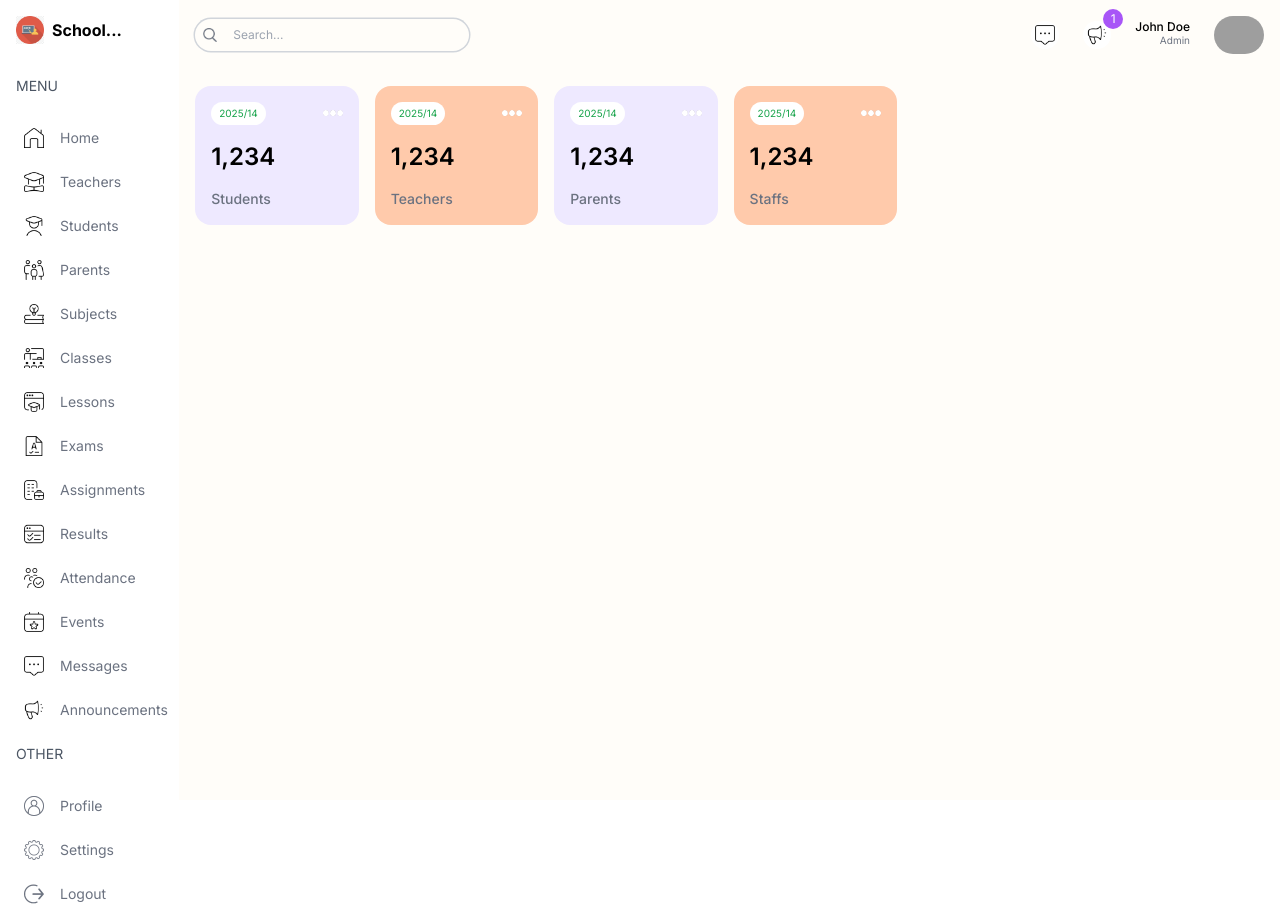
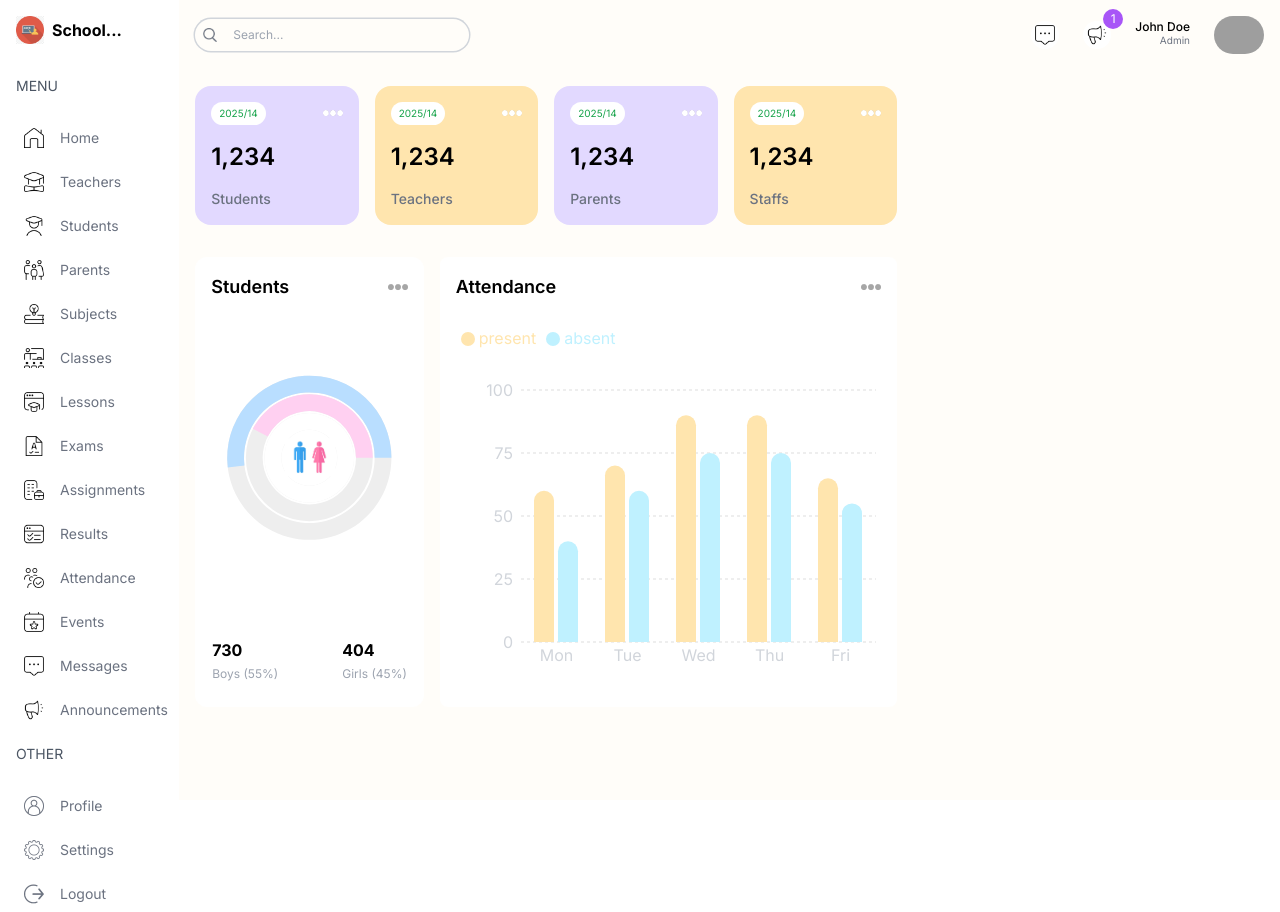
Before and after one commit to 66025997/School-Dashboard, a Next.js app: page /admin in a window 1280 px wide. Built offline with nearby package versions, Linux system fonts and the light colour scheme; grey boxes are pictures that could not be loaded.

Commit message:
chart with Re-chart -RadialBarChart -SimpleBarChart

```diff
--- a/src/app/(dashboard)/admin/page.tsx
+++ b/src/app/(dashboard)/admin/page.tsx
@@ -1,4 +1,6 @@
 import UserCard from "@/components/UserCard";
+import CountChart from "@/components/CountChart";
+import AttendanceChart from "@/components/AttendanceChart";
 
 const AdminPage = () => {
     return (
@@ -16,9 +18,11 @@ const AdminPage = () => {
                 <div className="flex gap-4 flex-col lg:flex-row">
                     {/* COUNT CHART */}
                     <div className="w-full lg:w-1/3 h-[450px]">
+                        <CountChart />
                     </div>
                     {/* ATTENDANCE CHART */}
                     <div className="w-full lg:w-2/3 h-[450px]">
+                        <AttendanceChart />
                     </div>
                 </div>
                 {/* BOTTOM CHART */}
--- /dev/null
+++ b/src/components/AttendanceChart.tsx
@@ -0,0 +1,86 @@
+"use client";
+import Image from "next/image";
+import {
+    BarChart,
+    Bar,
+    Rectangle,
+    XAxis,
+    YAxis,
+    CartesianGrid,
+    Tooltip,
+    Legend,
+    ResponsiveContainer,
+} from "recharts";
+
+const data = [
+    {
+        name: "Mon",
+        present: 60,
+        absent: 40,
+    },
+    {
+        name: "Tue",
+        present: 70,
+        absent: 60,
+    },
+    {
+        name: "Wed",
+        present: 90,
+        absent: 75,
+    },
+    {
+        name: "Thu",
+        present: 90,
+        absent: 75,
+    },
+    {
+        name: "Fri",
+        present: 65,
+        absent: 55,
+    },
+];
+
+const AttendanceChart = () => {
+    return (
+        <div className="bg-white rounded-lg p-4 h-full">
+            <div className="flex justify-between items-center">
+                <h1 className="text-lg font-semibold">Attendance</h1>
+                <Image src="/moreDark.png" alt="" width={20} height={20} />
+            </div>
+            <ResponsiveContainer width="100%" height="90%">
+                <BarChart width={500} height={300} data={data} barSize={20}>
+                    <CartesianGrid strokeDasharray="3 3" vertical={false} stroke="#ddd" />
+                    <XAxis
+                        dataKey="name"
+                        axisLine={false}
+                        tick={{ fill: "#d1d5db" }}
+                        tickLine={false}
+                    />
+                    <YAxis axisLine={false} tick={{ fill: "#d1d5db" }} tickLine={false} />
+                    <Tooltip
+                        contentStyle={{ borderRadius: "10px", borderColor: "lightgray" }}
+                    />
+                    <Legend
+                        align="left"
+                        verticalAlign="top"
+                        wrapperStyle={{ paddingTop: "20px", paddingBottom: "40px" }}
+                    />
+                    <Bar
+                        dataKey="present"
+                        fill="#FFE5AE"
+                        legendType="circle"
+                        radius={[10, 10, 0, 0]}
+                    />
+                    <Bar
+                        dataKey="absent"
+                        fill="#BFF1FF"
+                        legendType="circle"
+                        radius={[10, 10, 0, 0]}
+                    />
+                </BarChart>
+            </ResponsiveContainer>
+        </div>
+    );
+};
+
+export default AttendanceChart;
--- /dev/null
+++ b/src/components/CountChart.tsx
@@ -0,0 +1,75 @@
+"use client";
+import Image from "next/image";
+import {
+    RadialBarChart,
+    RadialBar,
+    Legend,
+    ResponsiveContainer,
+} from "recharts";
+
+const data = [
+    {
+        name: "Total",
+        count: 106,
+        fill: "white",
+    },
+    {
+        name: "Girls",
+        count: 45,
+        fill: "#FFD0F1",
+    },
+    {
+        name: "Boys",
+        count: 55,
+        fill: "#B9DEFF",
+    },
+];
+
+const CountChart = () => {
+    return (
+        <div className="bg-white rounded-xl w-full h-full p-4">
+            {/* TITLE */}
+            <div className="flex justify-between items-center">
+                <h1 className="text-lg font-semibold">Students</h1>
+                <Image src="/moreDark.png" alt="" width={20} height={20} />
+            </div>
+            {/* CHART */}
+            <div className="relative w-full h-[75%]">
+                <ResponsiveContainer>
+                    <RadialBarChart
+                        cx="50%"
+                        cy="50%"
+                        innerRadius="40%"
+                        outerRadius="100%"
+                        barSize={32}
+                        data={data}
+                    >
+                        <RadialBar background dataKey="count" />
+                    </RadialBarChart>
+                </ResponsiveContainer>
+                <Image
+                    src="/maleFemale.png"
+                    alt=""
+                    width={50}
+                    height={50}
+                    className="absolute top-1/2 left-1/2 -translate-x-1/2 -translate-y-1/2"
+                />
+            </div>
+            {/* BOTTOM */}
+            <div className="flex justify-center gap-16">
+                <div className="flex flex-col gap-1">
+                    <div className="w-5 h-5 bg-lamaSky rounded-full" />
+                    <h1 className="font-bold">730</h1>
+                    <h2 className="text-xs text-gray-400">Boys (55%)</h2>
+                </div>
+                <div className="flex flex-col gap-1">
+                    <div className="w-5 h-5 bg-lamaYellow rounded-full" />
+                    <h1 className="font-bold">404</h1>
+                    <h2 className="text-xs text-gray-400">Girls (45%)</h2>
+                </div>
+            </div>
+        </div>
+    );
+};
+
+export default CountChart;
--- a/src/components/Menu.tsx
+++ b/src/components/Menu.tsx
@@ -131,7 +131,7 @@ const Menu = () => {
                 <Link
                   href={item.href}
                   key={item.label}
-                  className="flex items-center justify-center lg:justify-start gap-4 text-gray-500 py-2 md:px-2 rounded-md hover:bg-orange-100"
+                  className="flex items-center justify-center lg:justify-start gap-4 text-gray-500 py-2 md:px-2 rounded-md hover:bg-NSkyLight"
                 >
                   <Image src={item.icon} alt="" width={20} height={20} />
                   <span className="hidden lg:block">{item.label}</span>
--- a/src/components/UserCard.tsx
+++ b/src/components/UserCard.tsx
@@ -2,7 +2,7 @@ import Image from "next/image";
 
 const UserCard = ({ type }: { type: string }) => {
     return (
-        <div className="rounded-2xl odd:bg-NPurple even:bg-NOrange p-4 flex-1 min-w-[130px]">
+        <div className="rounded-2xl odd:bg-NPurple even:bg-NYellow p-4 flex-1 min-w-[130px]">
             <div className="flex justify-between items-center">
                 <span className="text-[10px] bg-white px-2 py-1 rounded-full text-green-600">
                     2025/14
--- a/tailwind.config.ts
+++ b/tailwind.config.ts
@@ -17,10 +17,11 @@ const config: Config = {
         Npink : "#FFC7EE",
         NSky: "#B9D2FF",
         NSkyLight: "#D3F6FF",
-        NPurple: "#EEE9FF",
-        NPurpleLight: "#F1F0FF",
+        NPurple: "#E2D9FF",
+        NPurpleLight: "#EEE9FF",
         NOrange: "#FFCAAB",
-        NYellowLight: "#FEEFD0",
+        NYellow: "#FFE5AE",
+        NGreen: "#D9FFD9",
       },
     },
   },
```
Also changed, not shown: public/maleFemale.png.
